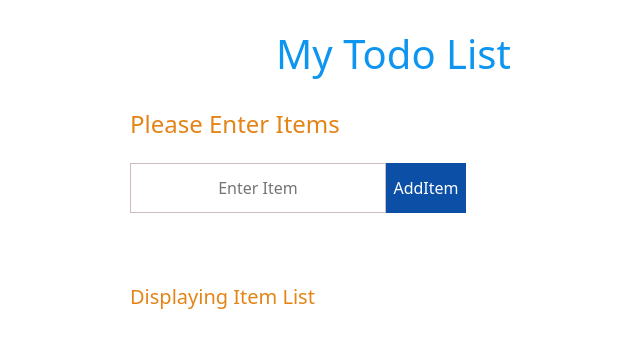
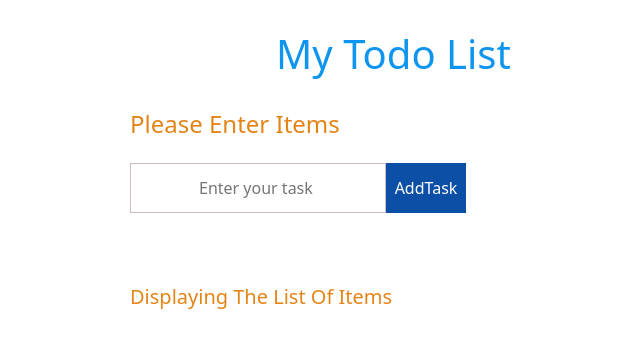
Before and after one commit to H-95500/Todo-Assessment, a React (Create React App) app: page / in a window 1280 px wide. Shown: the top 348 px of the page, without its empty margins (238-878 px from the left). Built offline with nearby package versions, Linux system fonts and the light colour scheme.

Commit message:
Added CSS

```diff
--- a/src/component/Addtodo.js
+++ b/src/component/Addtodo.js
@@ -1,5 +1,8 @@
 
 import React from 'react';
+import data from '../mock/MockData'
+import Submit from './common/Button'
+import TodoInput from './common/InputField'
 
 class AddTodo extends React.Component {
   constructor(props) {
@@ -33,15 +36,21 @@ class AddTodo extends React.Component {
   render() {
     return (
       <div className="textField">
-        <input type="text" placeholder="Enter Item" value={this.state.newInputItem} onChange={(e) => { this.handleOnChange(e) }} />
-        <button
-          onClick={(e) => { this.handleOnCreate(e) }} >
-          AddItem
-        </button>
+       <TodoInput
+          type="text"
+          placeholder={this.props.Content.placeholder}
+          value= {this.state.newInputItem}
+          handleOnChange={(e) => { this.handleOnChange(e) }} />
+        <Submit value={this.props.Content.addButton}
+          onClick={(e) => { this.handleOnCreate(e) }} />
       </div>
 
     );
   }
 }
 
+AddTodo.defaultProps = {
+  Content: data
+};
+
 export default AddTodo;
--- a/src/component/App.js
+++ b/src/component/App.js
@@ -3,7 +3,7 @@ import React from 'react';
 import styles from '../root/styles/App.css'
 import AddTodo from './Addtodo'
 import TodoList from './List'
-
+import data from '../mock/MockData'
 
 class App extends React.Component {
   constructor(props) {
@@ -51,13 +51,13 @@ class App extends React.Component {
         <div className="header">
           <h1> My Todo List</h1>
           <br />
-          <h4> Please Enter Items</h4>
+          <h4>{this.props.Content.text}</h4>
         </div>
         <AddTodo data={this.state.data} addItem={this.addItem} />
         <br />
         <br />
 
-        <h5> Displaying Item List</h5>
+        <h5> {this.props.Content.sub}</h5>
 
         <TodoList data={this.state.data} deleteItem={this.deleteItem} saveItem={this.saveItem}
         />
@@ -66,4 +66,7 @@ class App extends React.Component {
   }
 }
 
+App.defaultProps = {
+  Content: data
+};
 export default App;
--- /dev/null
+++ b/src/component/common/Button.js
@@ -0,0 +1,18 @@
+
+import React, { Component } from 'react';
+import data from '../../mock/MockData'
+
+class Submit extends Component {
+    render() {
+        console.log(this.props)
+        return (
+            <button
+                onClick={this.props.onClick}>
+                {this.props.value}
+            </button>
+
+        );
+    }
+}
+Submit.defaultProps = {Content:data}
+export default Submit
--- /dev/null
+++ b/src/component/common/InputField.js
@@ -0,0 +1,18 @@
+import React, { Component } from 'react';
+import data from '../../mock/MockData'
+
+class TodoInput extends Component {
+    render() {
+        return (
+            <input
+             onChange={this.props.handleOnChange}
+                type="text"
+                placeholder={this.props.placeholder}
+                required
+                defaultValue={this.props.defaultValue}
+                value={this.props.value} />
+        );
+    }
+}
+TodoInput.defaultProps = {Content:data}
+export default TodoInput
--- a/src/component/modal.js
+++ b/src/component/modal.js
@@ -1,5 +1,8 @@
 import { Modal } from 'react-bootstrap';
 import React from 'react';
+import Submit from './common/Button'
+import data from '../mock/MockData'
+import TodoInput from './common/InputField'
 
 class Edit extends React.Component {
   constructor(props) {
@@ -52,29 +55,25 @@ class Edit extends React.Component {
         <span className="editdel">
           <li className="list-group-item text-capitalize d-flex justify-data-between ">
 
-            <button
-              onClick={() => this.handleEdit()} >
-              Edit
-            </button>
+          <Submit onClick={() => this.handleEdit()} value={this.props.Content.editButton} />
             <p></p>
 
-            <button
-              onClick={(this.props.deleteItem.bind(this, this.props.task))} >
-              Delete
-            </button>
+            <Submit onClick={(this.props.deleteItem.bind(this, this.props.task))} value={this.props.Content.delButton} />
           </li>
         </span>
         <Modal show={this.state.show} animation={true} onHide={() => this.handleModal()}>
           <Modal.Header>Edit Item</Modal.Header>
           <Modal.Body>
             <form onClick={this.onEditClick.bind(this)}>
-              <input type="text" placeholder="Enter Item" defaultValue={this.props.task}
-                onChange={(e) => { this.handleOnChange(e) }} />
+            <TodoInput type="text"
+                defaultValue={this.props.task}
+                handleOnChange={(e) => this.handleOnChange(e)}
+              />
             </form>
           </Modal.Body>
           <Modal.Footer>
-            <button onClick={this.onSaveClick.bind(this)}> Ok</button>
-            <button onClick={() => this.handleModal()}> Cancel </button>
+          <Submit onClick={this.onSaveClick.bind(this)} value={this.props.Content.saveButton} />
+            <Submit onClick={() => this.handleModal()} value={this.props.Content.cancelButton} />
           </Modal.Footer>
         </Modal>
       </div>
@@ -97,4 +96,8 @@ class Edit extends React.Component {
   }
 }
 
+Edit.defaultProps = {
+  Content: data
+};
+
 export default Edit;
--- /dev/null
+++ b/src/mock/MockData.js
@@ -0,0 +1,12 @@
+const data={
+    text: "Please Enter Items",
+    sub: "Displaying The List Of Items",
+    addButton: "AddTask",
+    editButton: "Edit",
+    delButton: "Delete",
+    modalPopup: "Edit Task",
+    placeholder: "Enter your task ",
+    cancelButton: "Close",
+    saveButton: "Save",
+}
+export default data;
```
